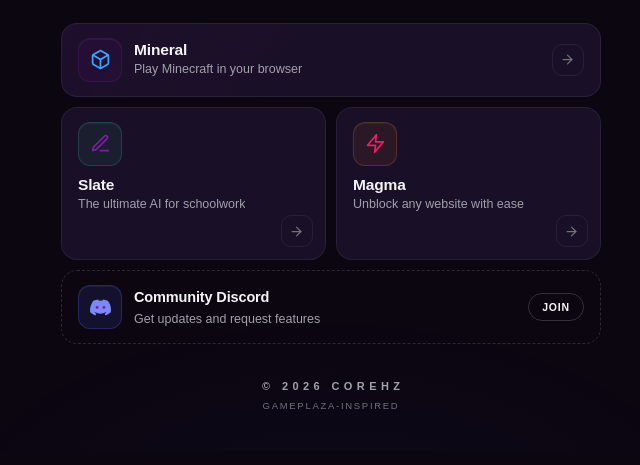
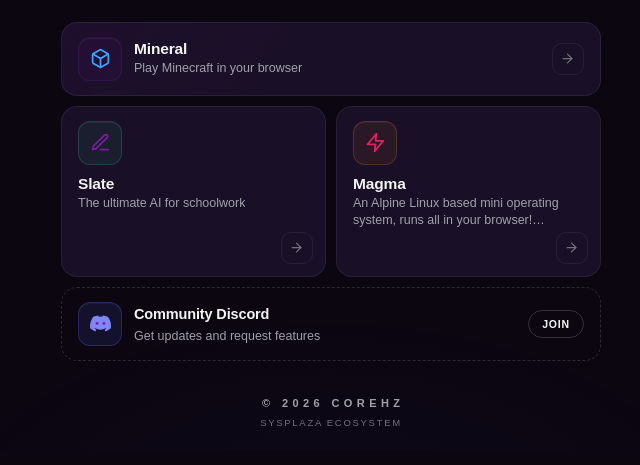
Before and after one commit to techmaster2013/coreHZ, a plain HTML site: page index.html in a window 1280 px wide. Shown: the part 349-814 px from the top of the page, without its empty margins (309-949 px from the left). Drawn offline with Linux system fonts and the light colour scheme.

Commit message:
Update descriptions and links in index.html

```diff
--- a/index.html
+++ b/index.html
@@ -4,11 +4,6 @@
 <meta charset="utf-8">
 <meta name="viewport" content="width=device-width, initial-scale=1, maximum-scale=1, user-scalable=no">
 <title>coreHZ</title>
-
-
-<!-- Google tag (gtag.js) — delete this block if you don't need analytics -->
-
-
 <link rel="preconnect" href="https://fonts.googleapis.com">
 <link rel="preconnect" href="https://fonts.gstatic.com" crossorigin>
 <link href="https://fonts.googleapis.com/css2?family=Space+Grotesk:wght@500;600;700&family=Geist:wght@400;500&display=swap" rel="stylesheet">
@@ -323,14 +318,14 @@
         </span>
         <span class="meta">
           <span class="name">Magma</span>
-          <span class="desc">Unblock any website with ease</span>
+          <span class="desc">An Alpine Linux based mini operating system, runs all in your browser! Disguised as ChromeOS.</span>
         </span>
         <span class="go" aria-hidden="true">
           <svg viewBox="0 0 24 24" fill="none" stroke="currentColor" stroke-width="2" stroke-linecap="round" stroke-linejoin="round"><line x1="5" y1="12" x2="19" y2="12"></line><polyline points="12 5 19 12 12 19"></polyline></svg>
         </span>
       </button>
 
-      <a class="cell quiet span-2 rise" style="--delay:.26s" href="https://discord.gg/tzvrq8SmSm" target="_blank" rel="noopener noreferrer">
+      <a class="cell quiet span-2 rise" style="--delay:.26s" href="https://discord.gg/coming-soon" target="_blank" rel="noopener noreferrer">
         <span class="chip chip-discord" aria-hidden="true">
           <svg viewBox="0 0 127.14 96.36" fill="currentColor">
             <path d="M107.7,8.07A105.15,105.15,0,0,0,77.26,0a77.19,77.19,0,0,0-3.3,6.83A96.67,96.67,0,0,0,53.22,6.83,77.19,77.19,0,0,0,49.88,0,105.15,105.15,0,0,0,19.44,8.07C3.66,31.58-1.86,54.65,1,77.53A105.73,105.73,0,0,0,32,96.36a74.37,74.37,0,0,0,6.72-11A68.6,68.6,0,0,1,28.4,79.51c.85-.63,1.68-1.3,2.47-2a75.46,75.46,0,0,0,65.44,0c.79.68,1.62,1.35,2.47,2a68.52,68.52,0,0,1-10.37,5.87,74.83,74.83,0,0,0,6.72,11,105.56,105.56,0,0,0,31.07-18.83C129.7,50.12,123.81,27.31,107.7,8.07Z"/>
@@ -349,7 +344,7 @@
 
     <footer class="rise" style="--delay:.32s">
       <span class="mark">© 2026 coreHZ</span>
-      <span class="est">GamePlaza-inspired</span>
+      <span class="est">SysPlaza Ecosystem</span>
     </footer>
   </main>
 
```
